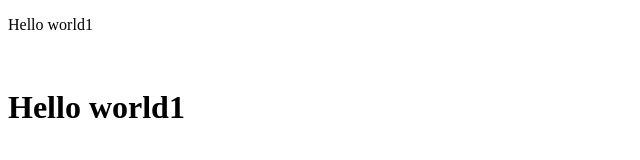
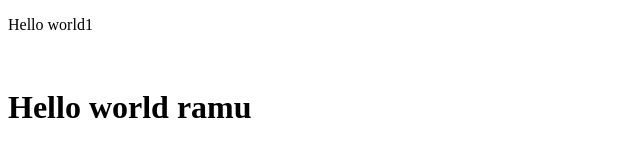
Before and after one commit to sharath778/adam, a plain HTML site: page index.html in a window 1280 px wide. Shown: the whole page, without its empty margins (0-640 px from the left). Drawn offline with Linux system fonts and the light colour scheme.

Commit message:
added the h1 upddate

```diff
--- a/index.html
+++ b/index.html
@@ -8,6 +8,6 @@
 <body>
     <p>Hello world1</p>
     <br>
-    <h1>Hello world1</h1>
+    <h1>Hello world ramu</h1>
 </body>
 </html>
```
